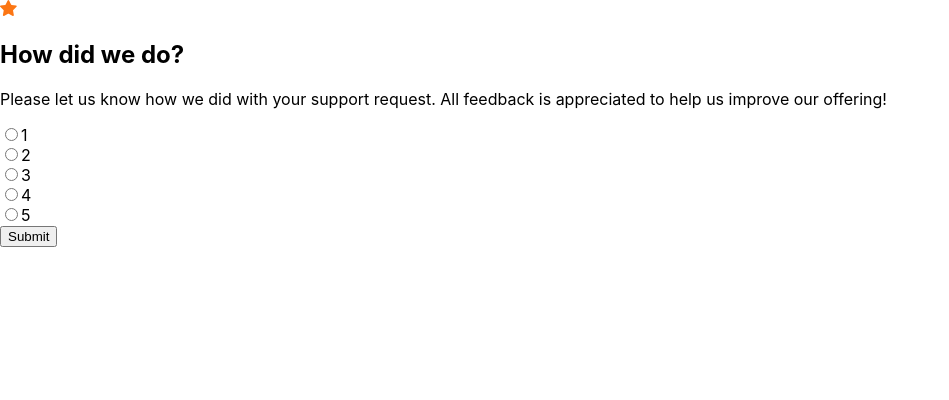
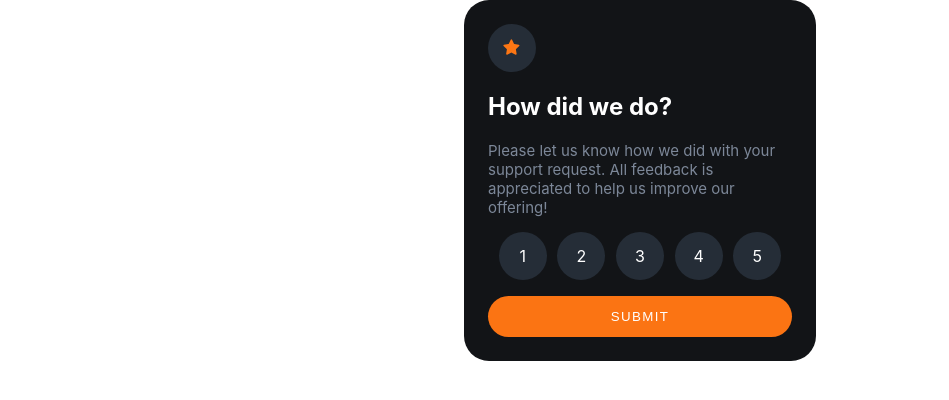
Before and after one commit to Skuiggly/interactive-rating-component, a React (Create React App) app: page / in a window 1280 px wide. Shown: the top 400 px of the page, without its empty margins (0-949 px from the left). Built offline with nearby package versions, Linux system fonts and the light colour scheme; the HTML template or start-up script is replaced by a standard one.

Commit message:
feat: css styling
chore: add checked styling
updated manifest.json and index.html theme colors

```diff
--- a/public/index.html
+++ b/public/index.html
@@ -3,12 +3,13 @@
   <head>
     <meta charset="utf-8" />
     <meta name="viewport" content="width=device-width, initial-scale=1" />
-    <meta name="theme-color" content="#000000" />
+    <meta name="theme-color" content="#fb7718" />
     <meta
       name="description"
       content="Web site created using create-react-app"
     />
     <link rel="shortcut icon" href="favicon-32x32.png" type="image/png">
+    <link href='https://fonts.googleapis.com/css?family=Overpass' rel='stylesheet'>
     <!--
       manifest.json provides metadata used when your web app is installed on a
       user's mobile device or desktop. See https://developers.google.com/web/fundamentals/web-app-manifest/
--- a/src/App.css
+++ b/src/App.css
@@ -0,0 +1,5 @@
+.App {
+  display: flex;
+  justify-content: center;
+  align-items: center;
+}
--- a/src/components/RatingWindow.tsx
+++ b/src/components/RatingWindow.tsx
@@ -2,6 +2,8 @@ import { useState} from "react"
 
 import {ReactComponent as StarIcon} from "../images/icon-star.svg"
 import {ReactComponent as ThanksIcon} from "../images/illustration-thank-you.svg"
+
+import "../css/rating-window.css"
 
 const RatingWindow = () => {
   const [submitted, setSubmitted] = useState(false);
@@ -15,16 +17,19 @@ const RatingWindow = () => {
 
   const ratingButtons = [1, 2, 3, 4, 5].map((n) => {
     return (
-      <div key={n}>
+      <label key={n}>
         <input type="radio" value={n} name="rating" required onClick={() => changeSelectedRating(n)}/>
-        <label>{n}</label>
-      </div>
+        <span>{n}</span>
+      </label>
     )
   })
   if (!submitted) {
    return (
-    <div>
-      <StarIcon />
+    <div className="container">
+      <div className="star-icon">
+        {/* Couldn't find a better way to center the SVG than playing with viewbox */}
+        <StarIcon viewBox="-16 -16 50 50"/>
+      </div>
       <h2>How did we do?</h2>
       <p>Please let us know how we did with your support request. All feedback is appreciated to help us improve our offering!</p>
       <form>
@@ -34,17 +39,17 @@ const RatingWindow = () => {
             toggleSubmit();
           }
         }}
-        value="Submit"/>
+        value="SUBMIT"/>
         </form>
     </div>
     )
   } else {
     return (
-      <div>
+      <div className="container thanks">
         <ThanksIcon />
-        <span>
-          <p>You selected {selectedRating} out of 5</p>
-        </span>
+        <p className="rating-text">
+          You selected {selectedRating} out of 5
+        </p>
         <h2>Thank you!</h2>
         <p>We appreciate you taking the time to give a rating. If you ever need more support, don't hesitate to get in touch!</p>
       </div>
--- /dev/null
+++ b/src/css/rating-window.css
@@ -0,0 +1,109 @@
+:root {
+  /* Colors */
+  --primary: hsl(25, 97%, 53%);
+  --white: hsl(0, 0%, 100%);
+  --light-grey: hsl(217, 12%, 63%);
+  --medium-grey: hsl(216, 12%, 54%);
+  --dark-blue: hsl(213, 19%, 18%);
+  --very-dark-blue: hsl(216, 12%, 8%);
+  /* Typography */
+}
+p {
+  color: var(--medium-grey);
+  font-size: 15px;
+}
+
+/* Rating window styling */
+.container {
+  background-color: var(--very-dark-blue);
+  color: var(--white);
+
+  aspect-ratio: 1 / 1;
+  width: 19em;
+  padding: 1.5em;
+
+  border-radius: 25px;
+}
+.star-icon {
+  background-color: var(--dark-blue);
+
+  aspect-ratio: 1/1;
+  width: 3em;
+  height: 3em;
+
+  border-radius: 25px;
+}
+.star-icon svg {
+  display: block;
+  margin: auto;
+  width: 100%;
+  height: 100%;
+}
+form {
+  display: flex;
+  flex-wrap: wrap;
+  justify-content: space-evenly;
+
+  row-gap: 1em;
+}
+label {
+  display: flex;
+  justify-content: center;
+  align-items: center;
+
+  background-color: var(--dark-blue);
+
+  aspect-ratio: 1/1;
+  width: 3em;
+  height: 3em;
+
+  border-radius: 50%;
+
+  transition: 0.2s;
+}
+label:hover {
+  cursor: pointer;
+  background-color: var(--primary);
+}
+label + input:checked {
+  background-color: var(--medium-grey);
+}
+input[type="radio"] {
+  display: none;
+}
+input[type="submit"] {
+  background-color: var(--primary);
+  color: var(--white);
+
+  padding: 1em;
+  width: 100%;
+
+  border: none;
+  border-radius: 25px;
+
+  letter-spacing: 0.1em;
+
+  transition: 0.2s;
+}
+input[type="submit"]:hover {
+  cursor: pointer;
+  background-color: var(--white);
+  color: var(--primary);
+}
+
+/* Thanks for rating styling */
+.thanks {
+  display: flex;
+  flex-direction: column;
+  justify-content: space-evenly;
+  align-items: center;
+  text-align: center;
+
+}
+.rating-text {
+  background-color: var(--dark-blue);
+  color: var(--primary);
+
+  padding: 1ch;
+  border-radius: 25px;
+}
```
Also changed, not shown: public/manifest.json, src/images/icon-star.svg.
